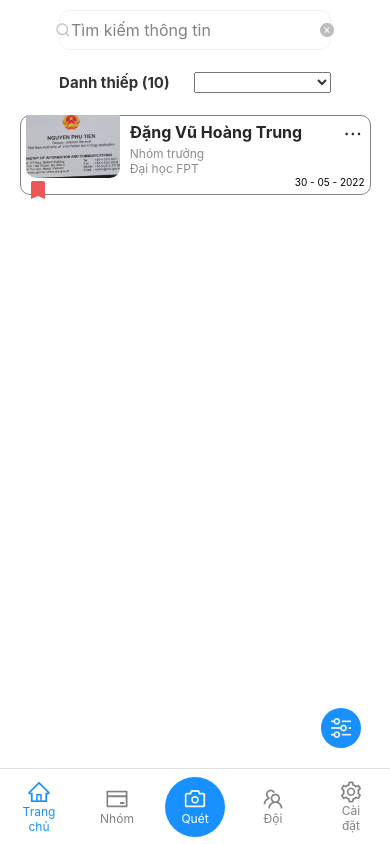
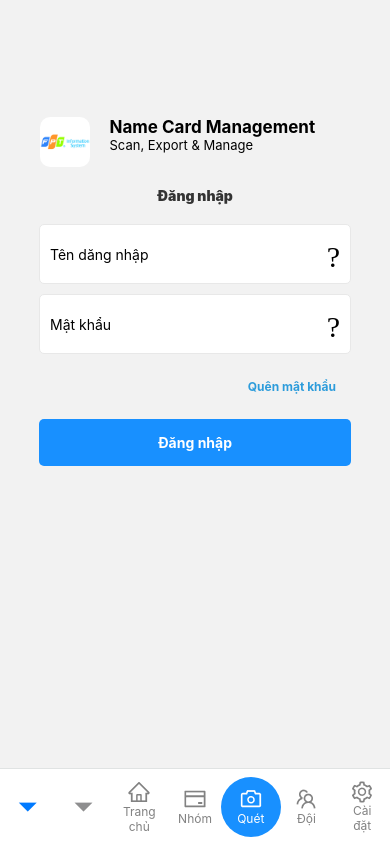
Before and after one commit to AltAdamNguyen/name-card-management, a React Native app in the folder frontend/: screen /SignIn in a window 390 px wide. Built offline with nearby package versions, Linux system fonts and the light colour scheme.

Commit message:
merge Login and ForgotPassword

```diff
--- a/frontend/App.js
+++ b/frontend/App.js
@@ -1,6 +1,6 @@
 import React from 'react';
 import { SafeAreaView, Text, View, StatusBar } from 'react-native';
-import Routes from './src/Navigation/Routes';
+import Routes from './src/navigation/Routes';
 
 const App = () => {
   return (
--- a/frontend/src/Navigation/Routes.js
+++ b/frontend/src/Navigation/Routes.js
@@ -2,7 +2,7 @@ import React from 'react';
 import { Image, View, Text } from 'react-native';
 import { NavigationContainer } from '@react-navigation/native';
 import { createBottomTabNavigator } from '@react-navigation/bottom-tabs';
-import { HomeStackScreen, GroupContact, Team, Setting, ScanScreen } from '../Screen/';
+import { HomeStackScreen, GroupContact, Team, Setting, ScanScreen } from '../screen/';
 import styles from './styles';
 
 import icHome from '../asset/icon/home.png';
@@ -10,7 +10,8 @@ import icGroup from '../asset/icon/credit_card.png';
 import icTeam from '../asset/icon/team.png';
 import icSetting from '../asset/icon/setting.png';
 import icCamera from '../asset/icon/camera.png';
-
+import SignIn from '../screen/SignIn/SignIn';
+import ForgotPassword from '../screen/ForgotPassword/ForgotPassword';
 const Tab = createBottomTabNavigator();
 
 
@@ -18,7 +19,7 @@ const Routes = () => {
   return (
     <NavigationContainer>
       <Tab.Navigator
-        initialRouteName='Home'
+        initialRouteName='SignIn'
         screenOptions={{
           tabBarShowLabel: false,
           headerShown: false,
@@ -29,6 +30,13 @@ const Routes = () => {
           tabBarHideOnKeyboard: true
         }}
       >
+
+      <Tab.Screen name="SignIn"
+          component={SignIn}
+        />
+       <Tab.Screen name="ForgotPassword"
+          component={ForgotPassword}
+        />
         <Tab.Screen name="Home"
           component={HomeStackScreen}
           options={{
--- /dev/null
+++ b/frontend/src/components/CustomButtons/CustomButtons.js
@@ -0,0 +1,38 @@
+import { View, Text, StyleSheet, Pressable } from 'react-native'
+import React from 'react'
+
+const CustomButtons = ({onPress, text, type = "PRIMARY"}) => {
+  return (
+    <Pressable onPress={onPress} style={[styles.container, styles[`container_${type}`]]}>
+      <Text style={[styles.text, styles[`text_${type}`]]}>{text}</Text>
+    </Pressable>
+  )
+}
+
+const styles = StyleSheet.create({
+    container: {
+        width: '80%',
+        padding: 15,
+        marginVertical: 5,
+        // alignItems: 'center',
+        borderRadius: 5
+    },
+    container_PRIMARY: {
+        backgroundColor: '#1890FF',
+    },
+    container_TERTIARY: {
+
+    },
+    text: {
+        fontWeight: 'bold',
+        color: 'white',
+        textAlign: 'center'
+    },
+    text_TERTIARY:{
+        color: '#2D9CDB',
+        fontSize: 12,
+        textAlign: 'right'
+    }
+})
+
+export default CustomButtons
--- /dev/null
+++ b/frontend/src/components/CustomButtons/index.js
@@ -0,0 +1 @@
+export {default} from './CustomButtons'
--- /dev/null
+++ b/frontend/src/components/CustomHeaders/CustemHeaders.js
@@ -0,0 +1,63 @@
+import {View, Text, Image, StyleSheet, useWindowDimensions} from 'react-native';
+import React from 'react';
+import Logo from '../../asset/image/FIS_logo.png';
+const CustemHeaders = ({text_PRIMARY, text_TERTIARY, text_title}) => {
+  const {height} = useWindowDimensions();
+  return (
+    <View style={styles.root}>
+      <View style={styles.headline}>
+        <Image
+          source={Logo}
+          style={[styles.logo, {height: height * 0.1}]}
+          resizeMode="contain"
+        />
+        <View>
+          <Text style={styles.text_PRIMARY}>{text_PRIMARY}</Text>
+          <Text style={styles.text_TERTIARY}>{text_TERTIARY}</Text>
+        </View>
+      </View>
+      <View>
+        <Text style={styles.text_title}>{text_title}</Text>
+      </View>
+    </View>
+  );
+};
+
+const styles = StyleSheet.create({
+  root: {
+    width: '90%',
+    marginBottom: 15
+  },
+  headline: {
+    flexWrap: 'wrap',
+    alignItems: 'flex-start',
+    flexDirection: 'row',
+    marginBottom: 10,
+  },
+  logo: {
+    width: '30%',
+    maxWidth: 50,
+    maxHeight: 50,
+    borderRadius: 10,
+    marginRight: 20,
+    marginLeft: 20
+
+  },
+  text_PRIMARY: {
+    fontWeight: 'bold',
+    fontSize: 17,
+    color: '#000000'
+  },
+  text_TERTIARY: {
+    fontSize: 13,
+    color: '#000000'
+  },
+  text_title: {
+    textAlign: 'center',
+    fontWeight: '900',
+    marginTop: 10,
+    color: '#333333'
+  }
+});
+
+export default CustemHeaders;
--- /dev/null
+++ b/frontend/src/components/CustomHeaders/index.js
@@ -0,0 +1 @@
+export {default} from './CustemHeaders'
--- /dev/null
+++ b/frontend/src/components/CustomInputs/CustomInputs.js
@@ -0,0 +1,44 @@
+import { View, Text, TextInput, StyleSheet} from 'react-native'
+import React from 'react'
+import Icon from '@expo/vector-icons/Ionicons';
+const CustomInputs = ({value, setValue, placeholder, secureTextEntry, icon}) => {
+
+  return (
+    <View style={styles.container}>
+      <TextInput
+        placeholder={placeholder}
+        style={styles.input}
+        value={value}
+        onChangeText={setValue}
+        secureTextEntry={secureTextEntry}
+
+      />
+      <Icon  name={icon} size={30} style={styles.icon} />
+
+    </View>
+  )
+}
+
+const styles = StyleSheet.create({
+    container: {
+        backgroundColor: 'white',
+        width: '80%',
+        height: 60,
+        borderColor: '#E8E8E8',
+        borderWidth: 1,
+        borderRadius: 5,
+        paddingHorizontal: 10,
+        paddingVertical: 5,
+        marginVertical: 5,
+        flexDirection:'row',
+        flexWrap:'wrap',
+        justifyContent: 'space-between'
+    },
+    input:{
+
+    },
+    icon:{
+      marginTop: 10
+    }
+})
+export default CustomInputs
--- /dev/null
+++ b/frontend/src/components/CustomInputs/index.js
@@ -0,0 +1 @@
+export {default} from './CustomInputs'
--- /dev/null
+++ b/frontend/src/screen/ForgotPassword/ForgotPassword.js
@@ -0,0 +1,30 @@
+import { View, StyleSheet } from 'react-native'
+import React, {useState} from 'react'
+import CustomInputs from '../../components/CustomInputs'
+import CustomButtons from '../../components/CustomButtons'
+import CustemHeaders from '../../components/CustomHeaders/CustemHeaders'
+const ForgotPassword = () => {
+    const {email, setEmail} = useState('');
+
+    const onForgotPasswordPressed = () => {
+        console.warn('onForgotPasswordPressed');
+    }
+  return (
+    <View style={styles.root}>
+    <CustemHeaders text_PRIMARY='Name Card Management' text_TERTIARY='Scan, Export & Manage' text_title='Đặt lại mật khẩu'/>
+      <CustomInputs placeholder='Email' value={email} setValue={setEmail}/>
+      <CustomButtons text='Đặt lại mật khẩu' onPress={onForgotPasswordPressed} />
+    </View>
+  )
+}
+
+const styles = StyleSheet.create({
+    root: {
+        alignItems: 'center',
+        marginTop: '30%'
+    },
+    header: {
+
+    }
+})
+export default ForgotPassword
--- /dev/null
+++ b/frontend/src/screen/ForgotPassword/index.js
@@ -0,0 +1 @@
+export {default} from './ForgotPasswordScreen'
--- /dev/null
+++ b/frontend/src/screen/SignIn/SignIn.js
@@ -0,0 +1,40 @@
+import { View, Text, Image, StyleSheet, useWindowDimensions } from 'react-native'
+import React, {useState} from 'react'
+
+import CustomInputs from '../../components/CustomInputs'
+import CustomButtons from '../../components/CustomButtons'
+import CustemHeaders from '../../components/CustomHeaders/CustemHeaders'
+const SignIn = ({ navigation }) => {
+    const {username, setUsername} = useState('');
+    const {password, setPassword} = useState('');
+    const {height} = useWindowDimensions();
+    const onSignInPressed = () => {
+        console.warn('Sign in successfully');
+        navigation.navigate('Home')
+
+    }
+    const onForgotPasswordPressed = () => {
+      navigation.navigate('ForgotPassword')
+    }
+  return (
+    <View style={styles.root}>
+    <CustemHeaders text_PRIMARY='Name Card Management' text_TERTIARY='Scan, Export & Manage' text_title='Đăng nhập'/>
+      <CustomInputs placeholder='Tên dăng nhập' value={username} setValue={setUsername} icon='cancel'/>
+      <CustomInputs placeholder='Mật khẩu' value={password} setValue={setPassword} secureTextEntry={true} icon='visibility-off'/>
+      <CustomButtons text='Quên mật khẩu' onPress={onForgotPasswordPressed} type="TERTIARY"/>
+      <CustomButtons text='Đăng nhập' onPress={onSignInPressed} />
+    </View>
+  )
+}
+
+const styles = StyleSheet.create({
+    root: {
+        alignItems: 'center',
+        marginTop: '30%'
+    },
+    header: {
+
+    },
+
+})
+export default SignIn
--- /dev/null
+++ b/frontend/src/screen/SignIn/index.js
@@ -0,0 +1 @@
+export {default} from './SignIn'
```
Also changed, not shown: frontend/src/asset/image/FIS_logo.png (added), frontend/src/asset/image/close-circle.png (added).
